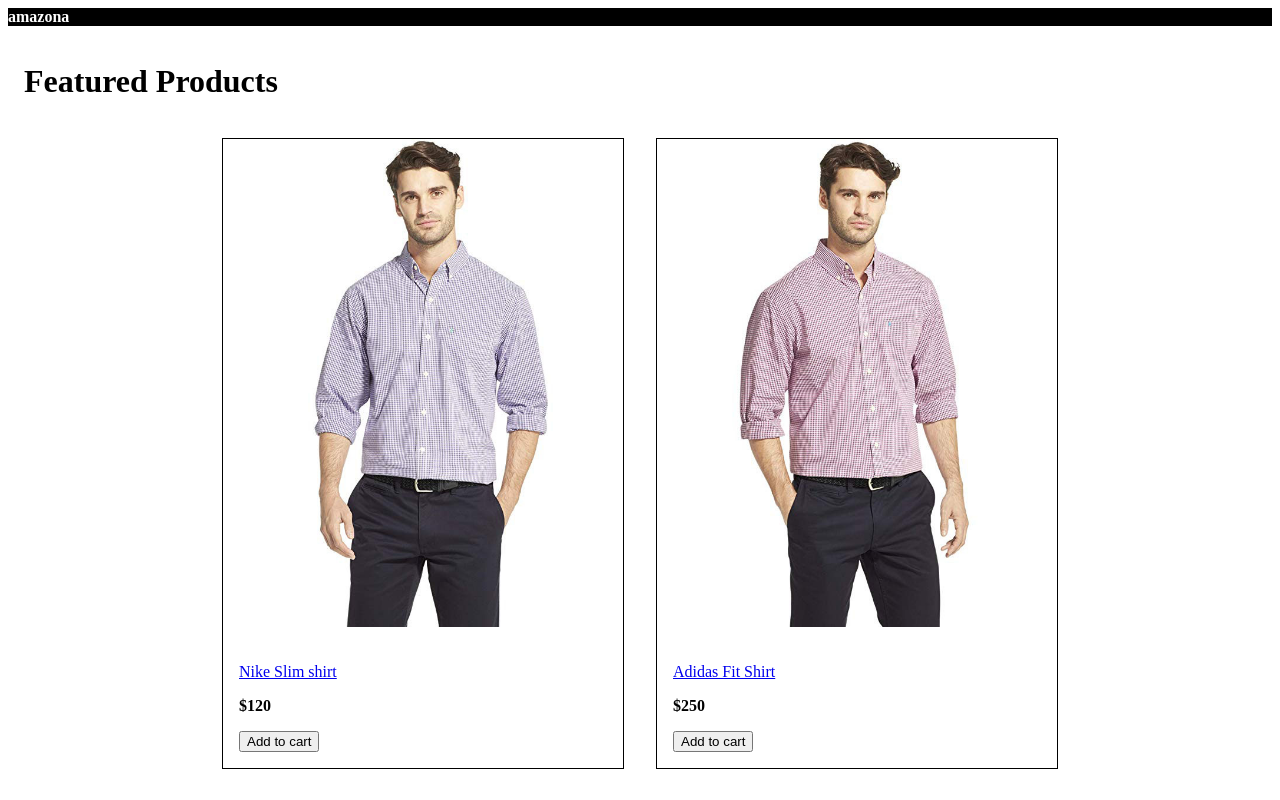
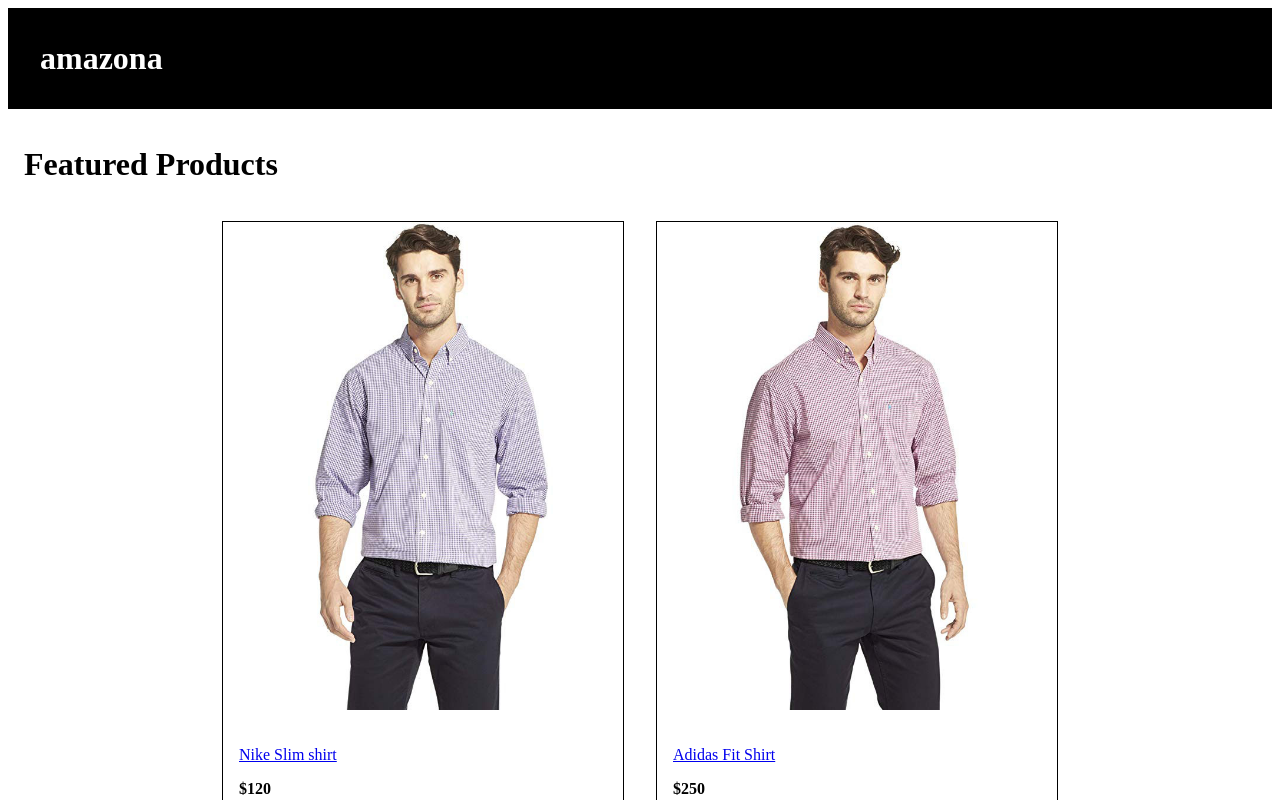
Before and after one commit to vladsvid/MERN, a React (Create React App) app in the folder amazona/frontend/: page / in a window 1280 px wide. Shown: the top 800 px of the page. Built offline with nearby package versions, Linux system fonts and the light colour scheme.

Commit message:
create two routes

```diff
--- a/amazona/frontend/package.json
+++ b/amazona/frontend/package.json
@@ -8,6 +8,7 @@
     "@testing-library/user-event": "^13.5.0",
     "react": "^18.2.0",
     "react-dom": "^18.2.0",
+    "react-router-dom": "^6.13.0",
     "react-scripts": "5.0.1",
     "web-vitals": "^2.1.4"
   },
--- a/amazona/frontend/src/App.js
+++ b/amazona/frontend/src/App.js
@@ -1,33 +1,23 @@
 import data from "./data";
+import { BrowserRouter, Link, Route, Routes } from "react-router-dom";
+import HomeScreen from "./screens/HomeScreen";
+import ProductScreen from "./screens/ProductScreen";
 
 function App() {
   return (
+    <BrowserRouter>
       <div>
         <header>
-        <a href="/">amazona</a>
+          <Link to="/">amazona</Link>
         </header>
         <main>
-        <h1>Featured Products</h1>
-        <div className="products">
-          {data.products.map((p) => (
-            <div className="product" key={p.slug}>
-              <a href={`/product/${p.slug}`}>
-                <img src={p.image} alt={p.name} />
-              </a>
-              <div className="product-info">
-                <a href={`/product/${p.slug}`}>
-                  <p>{p.name}</p>
-                </a>
-                <p>
-                  <strong>${p.price}</strong>
-                </p>
-                <button>Add to cart</button>
-              </div>
-            </div>
-          ))}
-        </div>
+          <Routes>
+            <Route path="product/:slug" element={<ProductScreen />} />
+            <Route path="/" element={<HomeScreen />} />
+          </Routes>
         </main>
       </div>
+    </BrowserRouter>
   );
 }
 
--- a/amazona/frontend/src/index.css
+++ b/amazona/frontend/src/index.css
@@ -1,5 +1,7 @@
 header {
   background: #000;
+  padding: 2rem;
+  font-size: 2rem;
 }
 main {
   padding: 1rem;
--- /dev/null
+++ b/amazona/frontend/src/screens/HomeScreen.js
@@ -0,0 +1,32 @@
+import React from "react";
+import data from "./../data";
+import { Link } from "react-router-dom";
+
+const HomeScreen = () => {
+  return (
+    <div>
+      {" "}
+      <h1>Featured Products</h1>
+      <div className="products">
+        {data.products.map((p) => (
+          <div className="product" key={p.slug}>
+            <Link to={`/product/${p.slug}`}>
+              <img src={p.image} alt={p.name} />
+            </Link>
+            <div className="product-info">
+              <Link to={`/product/${p.slug}`}>
+                <p>{p.name}</p>
+              </Link>
+              <p>
+                <strong>${p.price}</strong>
+              </p>
+              <button>Add to cart</button>
+            </div>
+          </div>
+        ))}
+      </div>
+    </div>
+  );
+};
+
+export default HomeScreen;
--- /dev/null
+++ b/amazona/frontend/src/screens/ProductScreen.js
@@ -0,0 +1,10 @@
+import React from "react";
+import { useParams } from "react-router-dom";
+
+const ProductScreen = () => {
+  const params = useParams();
+  const { slug } = params;
+  return <div>{slug}</div>;
+};
+
+export default ProductScreen;
```
Also changed, not shown: 1 other file (tests, documents, lock files or other folders). Lines whose indentation alone changed are shown as unchanged.
